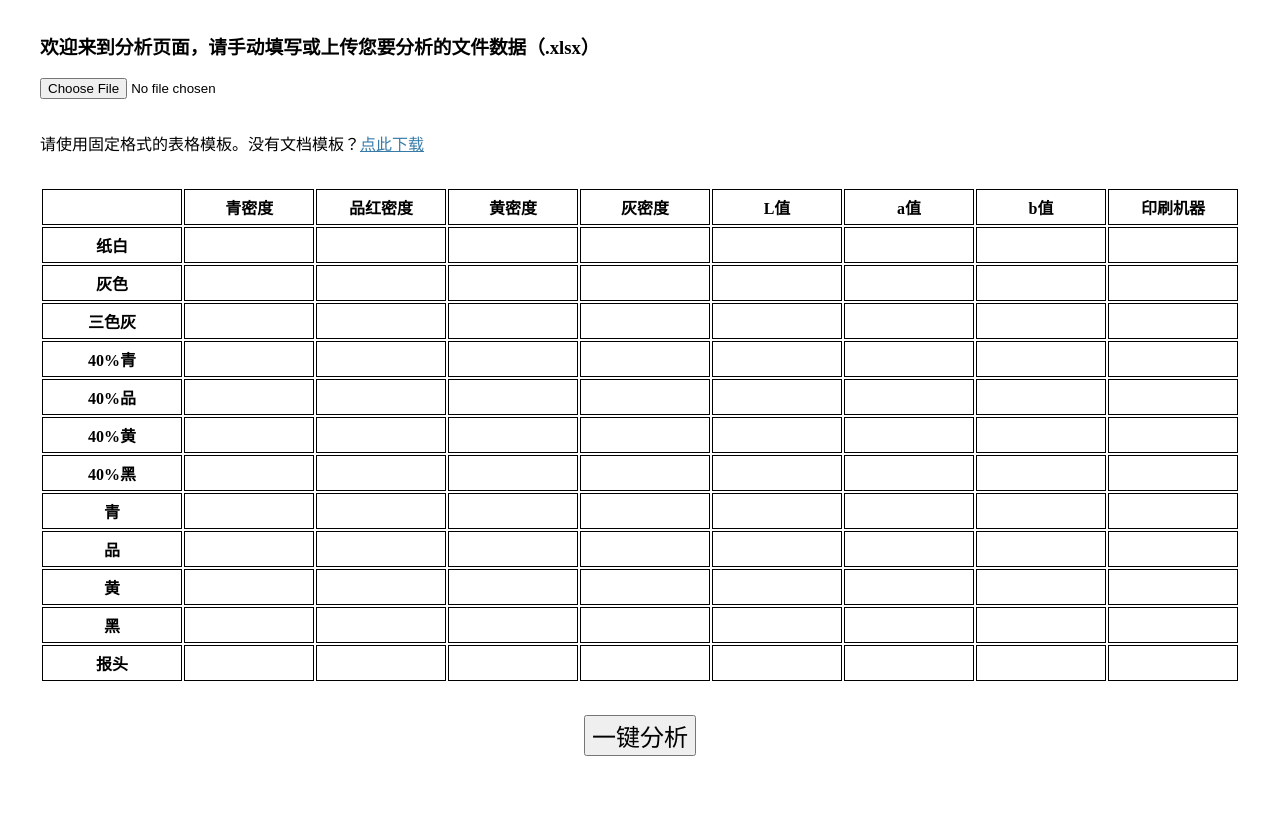
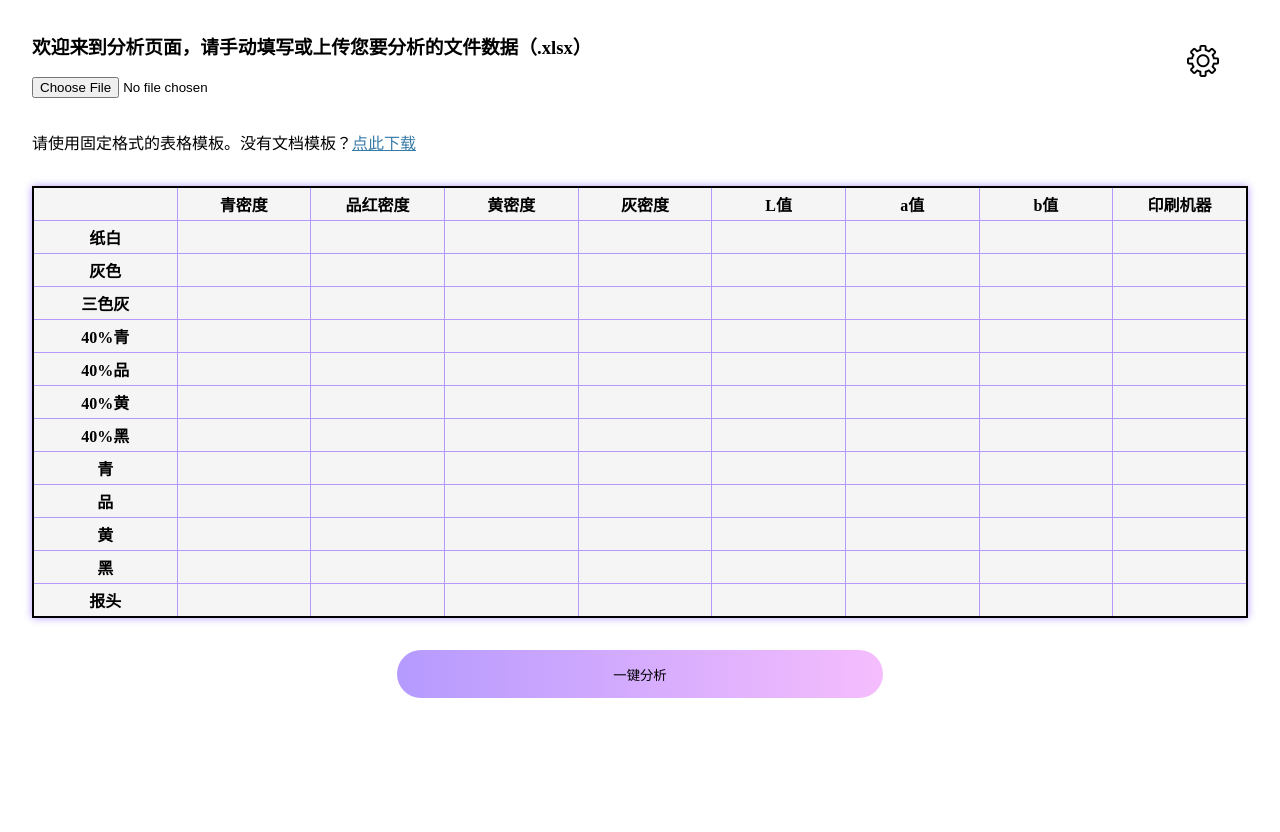
Before and after one commit to VegetableWithBug/MyFirstWebsite, a Flask app: template flaskr/templates/analyze.html in a window 1280 px wide. Before the commit the page ends 756 px from the top, so only its background shows below. Run offline with Flask 2, Linux system fonts and the light colour scheme; the template is opened without the code that fills it, so the values that code supplies are empty; some libraries are stand-ins or nearby versions.

Commit message:
change css,add setting button to analyze.html

```diff
--- a/flaskr/static/style0.css
+++ b/flaskr/static/style0.css
@@ -42,7 +42,7 @@ body {
 }
 
 .panel {
-    width: 60%;
+    width: 80%;
     margin-left: 4rem;
     position: static;
     right: 0;
--- a/flaskr/static/style_analyze.css
+++ b/flaskr/static/style_analyze.css
@@ -1,19 +1,57 @@
+* {
+  margin: 0;
+  padding: 0;
+}
+
 #data-table td,th{
-    border: 1px solid black;
+    border: 1px solid rgb(181, 154, 254);
     width: 20rem;
     height: 2rem;
     text-align: center;
   }
 
-#data-table0 td {
-  border: 1px solid black;
-  width: 20rem;
-  height: 2rem;
-  text-align: center;
+  #data-table{
+    border: 2px solid  black;
+    border-collapse: collapse;
+  }
+
+
+body{
+    height: 100vh;
+    align-items: center;
+    font-family: miaowu;
+    *background: whitesmoke;
+    margin: 2rem,2rem;
 }
 
-body{
-    margin: 2rem,2rem;
+#start button{
+  border: none;
+  outline: none;
+  margin: 2.5rem 2rem 2.5rem 2rem;
+  width: 14rem;
+  height: 3rem;
+  border-radius: 3rem;
+  background: linear-gradient(90deg, rgb(181, 154, 254), rgb(245, 189, 253));
+  cursor: pointer;
+  color: black;
+}
+
+#analyze_b button {
+  border: none;
+  outline: none;
+  margin: 2.5rem 0 2.5rem 0;
+  width: 40%;
+  height: 3rem;
+  border-radius: 3rem;
+  background: linear-gradient(90deg, rgb(181, 154, 254), rgb(245, 189, 253));
+  /*box-shadow: 0 0 8px rgb(181, 154, 254);*/
+  cursor: pointer;
+  color: black;
+}
+
+#AnalyzeSheet{
+  background-color: whitesmoke;
+  box-shadow: 0 0 8px rgb(181, 154, 254);
 }
 
 div{
@@ -29,10 +67,6 @@ a {
   position:absolute; top:7rem; right:5rem;
 }
 
-button{
-  text-align: center;
-  font: 1.5rem sans-serif;
-}
 
 #hello{
   margin-top: 12rem;
@@ -42,22 +76,29 @@ button{
   margin-top: 3rem;
 }
 
-#start button{
-  border-radius: 1.5rem;
-  font-size: 1.2rem sans-serif;
-  background-color: white;
-  color: black;
-  border: 1px solid #4CAF50; /* Green */
-  margin-left: 2.5rem;
-  margin-right: 2.5rem;
-  padding: 1.5rem;
-}
+
 
 #hello p{
   font-size: 5rem;
 }
 
 #start button:hover {
-  background-color: #4CAF50; /* Green */
   color: white;
+  box-shadow: 0 0 8px rgb(181, 154, 254);
 }
+
+#analyze_b button:hover {
+  color: white;
+  box-shadow: 0 0 8px rgb(181, 154, 254);
+}
+
+.setting {
+  position: absolute;
+  right: 1.8rem;
+  top: 0.8rem;
+}
+
+.setting img{
+  height: 2rem;
+  width: 2rem;
+}
--- a/flaskr/templates/analyze.html
+++ b/flaskr/templates/analyze.html
@@ -10,8 +10,10 @@
   <body>
     <div class="analyze">
       <h3>欢迎来到分析页面，请手动填写或上传您要分析的文件数据（.xlsx）</h3>
+      <br>
       <input type="file"onchange="OpenFile(this)" />
     </div>
+    <div class="setting"><a href="/hello" ><img src="./static/settings.ico" alt=""></a></div>
     <div class="download">
       <p>请使用固定格式的表格模板。没有文档模板？<a href="">点此下载</a></p>
     </div>
@@ -162,7 +164,7 @@
         </tr>
       </table>
     </div>
-    <div><button style="display:block;margin:0 auto" onclick="doit('xlsx');">一键分析</button></div>
+    <div id="analyze_b"><button style="display:block;margin:0 auto" onclick="doit('xlsx');">一键分析</button></div>
     <div id="test"></div>
     <script>
      /* var ws_data = [
@@ -249,6 +251,7 @@
           XLSX.write(wb, {bookType:type, bookSST:true, type: 'base64'}) :
           XLSX.writeFile(wb, fn || ('test.' + (type || 'xlsx')));
       }
+
     </script>
 
    <!--<script>
```
Also changed, not shown: flaskr/static/settings.ico (added).
